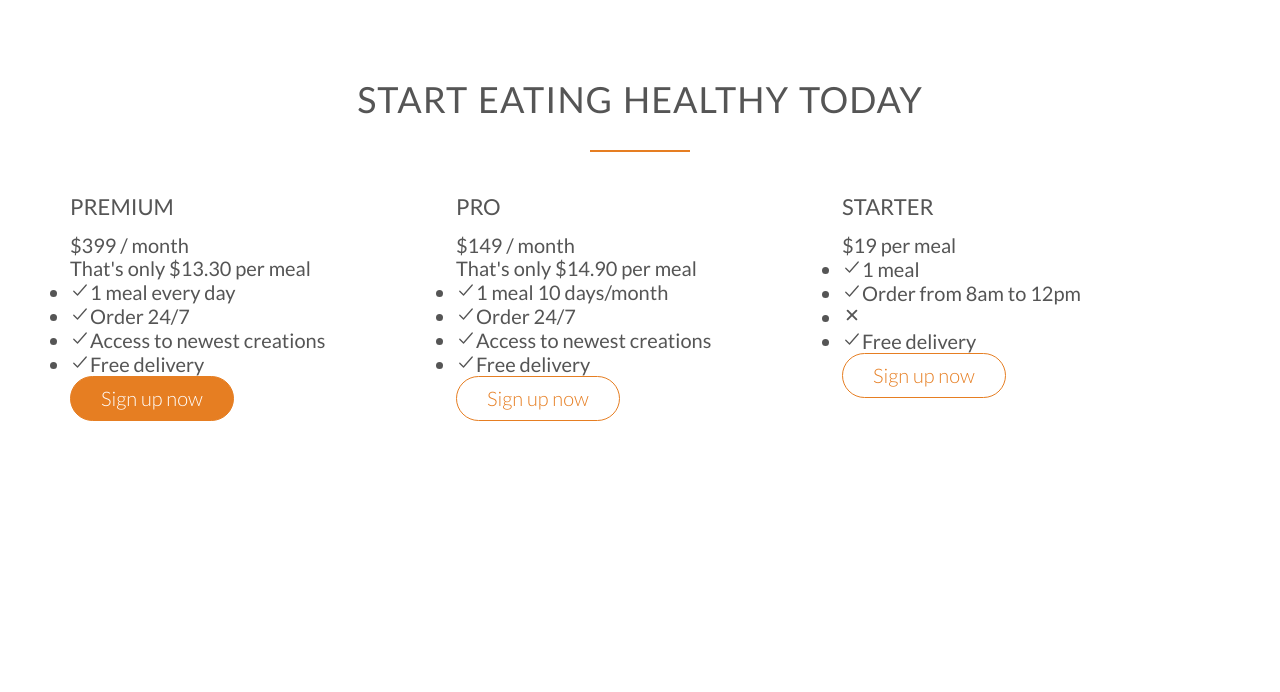
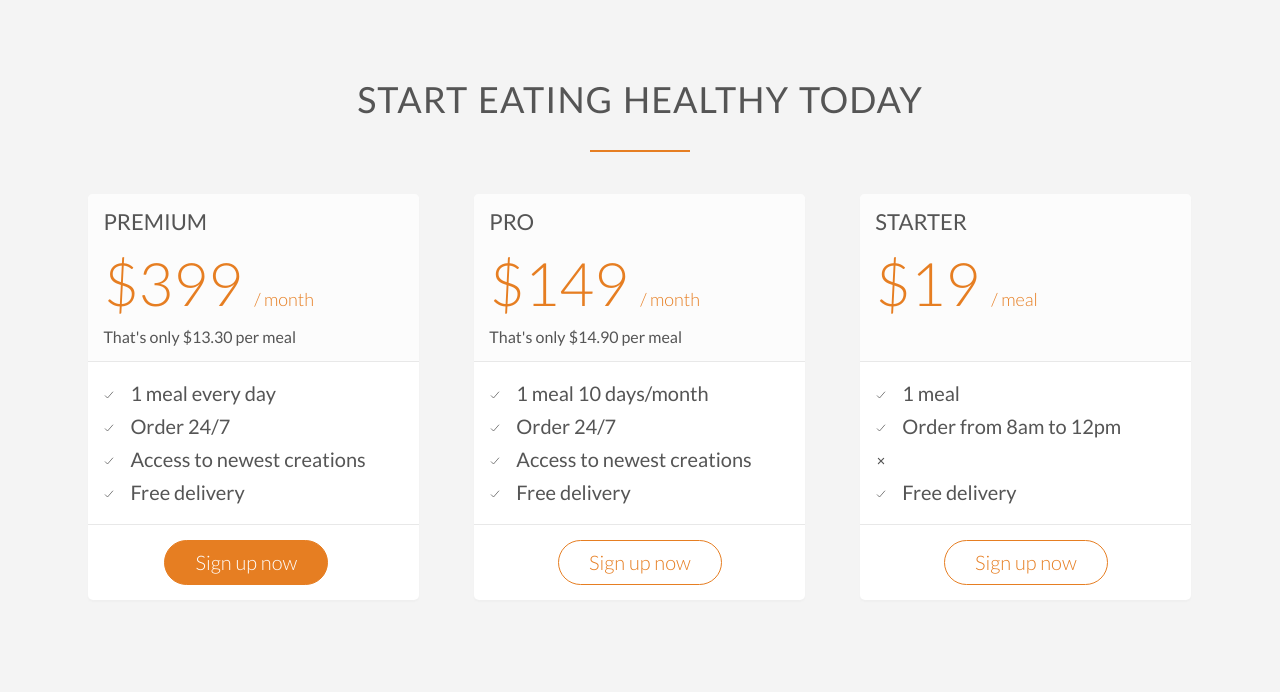
Before and after one commit to jfisher396/omni-food, a PHP site: page / in a window 1280 px wide. Shown: the part 3897-4589 px from the top of the page. Before the commit the page ends 4318 px from the top, so only its background shows below. Run offline with PHP 8.4, Linux system fonts and the light colour scheme; style sheets or scripts are compiled from the project's sources; some libraries are stand-ins or nearby versions.

Commit message:
styled plans section

```diff
--- a/index.html
+++ b/index.html
@@ -347,7 +347,7 @@
           <div class="plan-box">
             <div>
               <h3>Premium</h3>
-              <p class="plan-price">$399 / month</p>
+              <p class="plan-price">$399 <span>/ month</span></p>
               <p class="plan-price-meal">That's only $13.30 per meal</p>
             </div>
             <div>
@@ -368,7 +368,7 @@
           <div class="plan-box">
             <div>
               <h3>Pro</h3>
-              <p class="plan-price">$149 / month</p>
+              <p class="plan-price">$149 <span>/ month</span></p>
               <p class="plan-price-meal">That's only $14.90 per meal</p>
             </div>
             <div>
@@ -397,8 +397,8 @@
           <div class="plan-box">
             <div>
               <h3>Starter</h3>
-              <p class="plan-price">$19 per meal</p>
-              <p class="plan-price-meal"></p>
+              <p class="plan-price">$19 <span>/ meal</span></p>
+              <p class="plan-price-meal">&nbsp;</p>
             </div>
             <div>
               <ul>
--- a/resources/css/style.css
+++ b/resources/css/style.css
@@ -407,3 +407,64 @@ blockquote:before {
     margin-right: 10px;
     vertical-align: middle;
 }
+
+/* ------------------------------------------------------------------------- */
+/* plans section styling */
+/* ------------------------------------------------------------------------- */
+
+.section-plans {
+    background-color: #f4f4f4;
+}
+
+.plan-box {
+    background-color: #fff;
+    border-radius: 5px;
+    width: 90%;
+    margin-left: 5%;
+    box-shadow: 0 2px 2px #efefef;
+}
+
+.plan-box div {
+    padding: 15px;
+    border-bottom: 1px solid #e8e8e8;
+}
+
+.plan-box div:first-child {
+    background-color: #fcfcfc;
+    border-top-left-radius: 5px;
+    border-top-right-radius: 5px;
+}
+
+.plan-box div:last-child {
+    text-align: center;
+    border: 0;
+}
+
+.plan-price {
+    font-size: 300%;
+    font-weight: 300;
+    margin-bottom: 10px;
+    color: var(--clr-1);
+}
+
+.plan-price span {
+    font-size: 30%;
+    font-weight: 300;
+}
+
+.plan-price-meal {
+    font-size: 80%;
+}
+
+.plan-box ul {
+    list-style: none;
+}
+
+.plan-box ul li {
+    padding: 5px 0;
+}
+
+.plan-icons {
+    font-size: 60%;
+    margin-right: 15px;
+}
```
